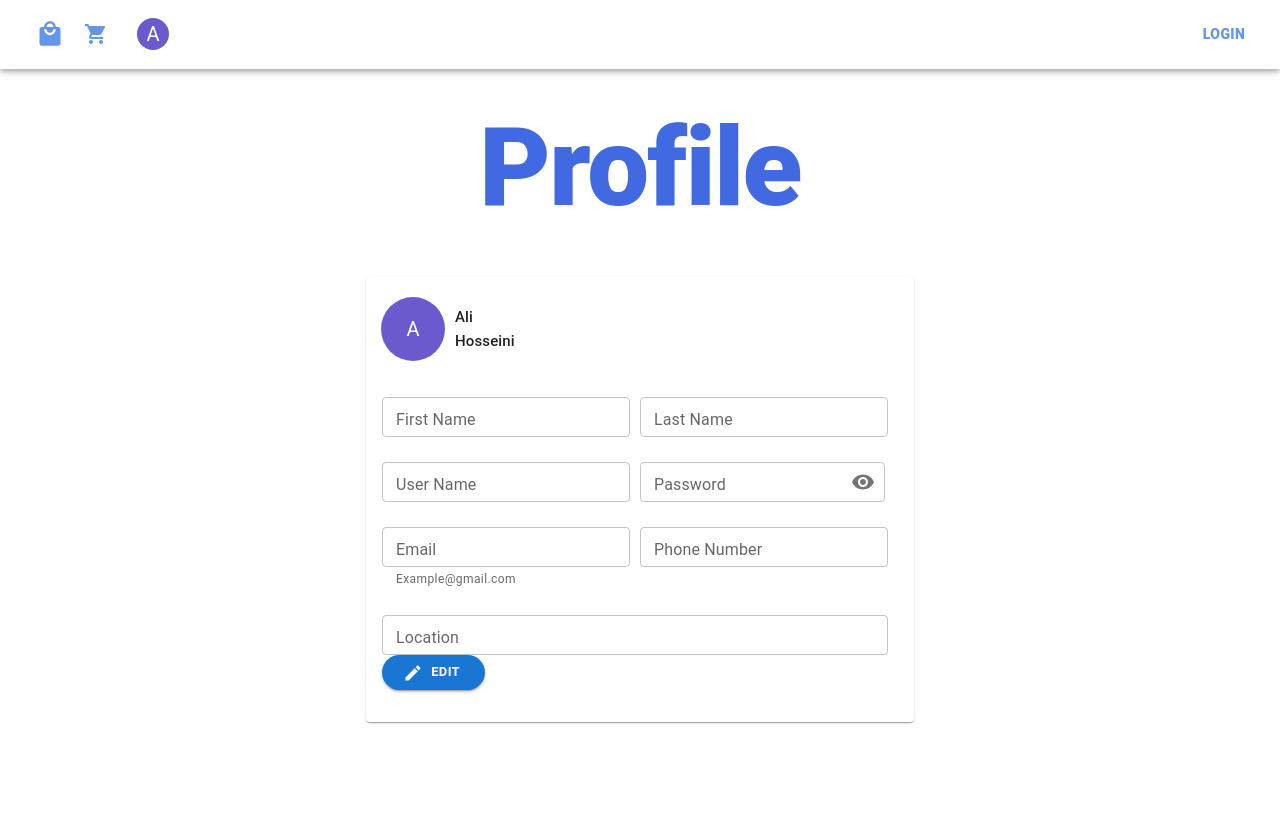
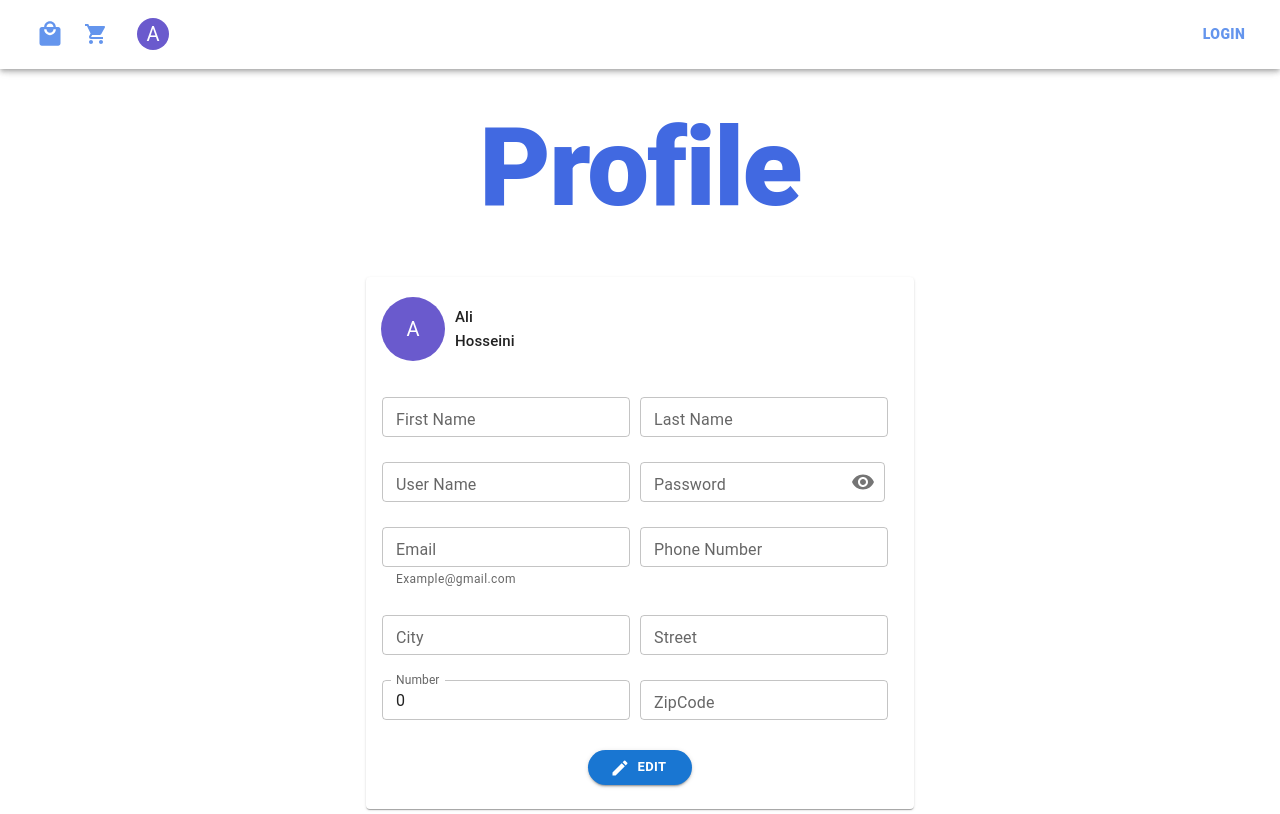
Before and after one commit to ali-fadaei23/iShop, a React (Create React App) app: page /profile in a window 1280 px wide. Built offline with nearby package versions, Linux system fonts and the light colour scheme; no server answers.

Commit message:
Clean code

```diff
--- a/src/App.jsx
+++ b/src/App.jsx
@@ -5,7 +5,7 @@ import Home from "./components/main/Home";
 import Navbar from "./components/navbar/Navbar";
 import Category from "./components/category/category-pages/Category";
 import Cart from "./components/cart/Cart";
-import { CartProvider } from "./shared/context/CartContext";
+import { ContextProvider } from "./shared/context/Context";
 import Wishlist from "./components/wishlist/Wishlist";
 import SingleProduct from "./components/single-product/SingleProduct";
 import Profile from "./components/navbar/profile/profile-page/Profile";
@@ -24,7 +24,7 @@ const App = () => {
 
   return (
     <Router>
-      <CartProvider>
+      <ContextProvider>
         <Navbar handleOpenCart={handleOpen} />
         <>
           <Cart openDrawerOrder={open} handleCloseCart={handleClose} />
@@ -62,7 +62,7 @@ const App = () => {
             <Route path="wishlist" element={<Wishlist />} />
           </Routes>
         </>
-      </CartProvider>
+      </ContextProvider>
     </Router>
   );
 };
--- a/src/components/cart/Cart.jsx
+++ b/src/components/cart/Cart.jsx
@@ -16,11 +16,11 @@ import {
 } from "@mui/material";
 // import AddIcon from "@mui/icons-material/Add";
 // import RemoveIcon from "@mui/icons-material/Remove";
-import { CartContext } from "../../shared/context/CartContext";
+import { Context } from "../../shared/context/Context";
 import { useContext } from "react";
 
 const Cart = ({ openDrawerOrder, handleCloseCart }) => {
-  const { cartItems } = useContext(CartContext);
+  const { cartItems } = useContext(Context);
 
   const totalItems = cartItems.reduce((prevItem, currItem) => {
     return prevItem + currItem.num;
@@ -147,7 +147,7 @@ const Cart = ({ openDrawerOrder, handleCloseCart }) => {
                 <div key={index} style={{ margin: "0 15px" }}>
                   <Card className="cart" sx={{ marginBottom: 20, width: 300 }}>
                     <CardMedia
-                    className="img-cart"
+                      className="img-cart"
                       component="img"
                       alt="green iguana"
                       sx={{ width: 200 }}
--- a/src/components/navbar/Navbar.jsx
+++ b/src/components/navbar/Navbar.jsx
@@ -18,7 +18,7 @@ import ShoppingCartIcon from "@mui/icons-material/ShoppingCart";
 // import AccountBoxIcon from "@mui/icons-material/AccountBox";
 import CategoryList from "../category/category-list/CategoryList";
 import { useEffect, useContext } from "react";
-import { CartContext } from "../../shared/context/CartContext";
+import { Context } from "../../shared/context/Context";
 import { Link } from "react-router-dom";
 import ProfileList from "./profile/profile-list/ProfileList";
 
@@ -67,7 +67,7 @@ const HideOnScroll = ({ children, window }) => {
 };
 
 const Navbar = ({ handleOpenCart }, props) => {
-  const { cartItems, categoryItem, setCategoryItem } = useContext(CartContext);
+  const { cartItems, categoryItem, setCategoryItem } = useContext(Context);
   useEffect(() => {
     const sendRequest = async () => {
       const response = await fetch(
--- a/src/components/navbar/profile/profile-page/Profile.css
+++ b/src/components/navbar/profile/profile-page/Profile.css
@@ -59,3 +59,19 @@
   font-weight: bold;
   font-size: small;
 }
+
+.location-row {
+  display: flex;
+  flex-direction: row;
+  align-items: center;
+  justify-content: center;
+}
+
+.btn-submit {
+  width: 100%;
+  margin-top: 30px;
+  display: flex;
+  flex-direction: column;
+  align-items: center;
+  justify-content: center;
+}
--- a/src/components/navbar/profile/profile-page/Profile.jsx
+++ b/src/components/navbar/profile/profile-page/Profile.jsx
@@ -4,7 +4,6 @@ import {
   Card,
   CardContent,
   Avatar,
-  CardActions,
   Typography,
   IconButton,
   Button,
@@ -25,7 +24,10 @@ const Profile = () => {
   const [lastName, setLastName] = useState("");
   const [email, setEmail] = useState("");
   const [userName, setUserName] = useState("");
-  const [location, setLocation] = useState("");
+  const [city, setCity] = useState("");
+  const [street, setStreet] = useState("");
+  const [number, setNumber] = useState(0);
+  const [zipCode, setZipCode] = useState("");
 
   const handleClickShowPassword = () => setShowPassword((show) => !show);
   const handleMouseDownPassword = (event) => {
@@ -56,20 +58,37 @@ const Profile = () => {
     setEmail(e.target.value);
   };
 
-  const handleLocation = (e) => {
-    setLocation(e.target.value);
+  const handleCity = (e) => {
+    setCity(e.target.value);
+  };
+  const handleStreet = (e) => {
+    setStreet(e.target.value);
+  };
+  const handleNumber = (e) => {
+    setNumber(e.target.value);
+  };
+  const handleZipCode = (e) => {
+    setZipCode(e.target.value);
   };
 
   const handleSubmit = (event) => {
     event.preventDefault();
     console.log({
+      id: 1,
+      email: email,
+      username: userName,
+      password: password,
+      phone: phoneNumber,
+      name: {
         firstname: firstName,
         lastname: lastName,
-      phone: phoneNumber,
-      password: password,
-      username: userName,
-      location: location,
-      email: email,
+      },
+      address: {
+        city: city,
+        street: street,
+        number: number,
+        zipcode: zipCode,
+      },
     });
   };
 
@@ -230,24 +249,80 @@ const Profile = () => {
                 </FormControl>
               </div>
               <div className="location">
+                <div className="location-row">
                   <FormControl sx={{ width: "100%", marginTop: "25px" }}>
-                  <InputLabel htmlFor="outlined-adornment-location">
-                    Location
+                    <InputLabel htmlFor="outlined-adornment-city">
+                      City
                     </InputLabel>
                     <OutlinedInput
                       // startAdornment={
 
                       // }
-                    value={location}
-                    onChange={handleLocation}
-                    id="outlined-adornment-location"
+                      value={city}
+                      onChange={handleCity}
+                      id="outlined-adornment-city"
                       type="text"
                       size="small"
-                    label="Location"
+                      label="city"
+                      color="secondary"
+                    />
+                  </FormControl>
+                  <FormControl sx={{ width: "100%", marginTop: "25px" }}>
+                    <InputLabel htmlFor="outlined-adornment-street">
+                      Street
+                    </InputLabel>
+                    <OutlinedInput
+                      // startAdornment={
+
+                      // }
+                      value={street}
+                      onChange={handleStreet}
+                      id="outlined-adornment-street"
+                      type="text"
+                      size="small"
+                      label="Street"
                       color="secondary"
                     />
                   </FormControl>
                 </div>
+                <div className="location-row">
+                  <FormControl sx={{ width: "100%", marginTop: "25px" }}>
+                    <InputLabel htmlFor="outlined-adornment-number">
+                      Number
+                    </InputLabel>
+                    <OutlinedInput
+                      // startAdornment={
+
+                      // }
+                      value={number}
+                      onChange={handleNumber}
+                      id="outlined-adornment-number"
+                      type="number"
+                      size="small"
+                      label="Number"
+                      color="secondary"
+                    />
+                  </FormControl>
+                  <FormControl sx={{ width: "100%", marginTop: "25px" }}>
+                    <InputLabel htmlFor="outlined-adornment-zip-code">
+                      ZipCode
+                    </InputLabel>
+                    <OutlinedInput
+                      // startAdornment={
+
+                      // }
+                      value={zipCode}
+                      onChange={handleZipCode}
+                      id="outlined-adornment-zip-code"
+                      type="text"
+                      size="small"
+                      label="Zip Code"
+                      color="secondary"
+                    />
+                  </FormControl>
+                </div>
+              </div>
+              <div className="btn-submit">
                 <Button
                   type="submit"
                   className="btn-update"
@@ -256,9 +331,9 @@ const Profile = () => {
                 >
                   Edit
                 </Button>
+              </div>
             </form>
           </CardContent>
-          <CardActions></CardActions>
         </Card>
       </div>
     </>
--- a/src/components/product-item/ProductItem.jsx
+++ b/src/components/product-item/ProductItem.jsx
@@ -1,6 +1,6 @@
 import { useContext, useState } from "react";
 import "./ProductItem.css";
-import { CartContext } from "../../shared/context/CartContext";
+import { Context } from "../../shared/context/Context";
 import {
   Card,
   CardMedia,
@@ -15,7 +15,7 @@ import TurnedInIcon from "@mui/icons-material/TurnedIn";
 import { Link } from "react-router-dom";
 
 const ProductItem = ({ product }) => {
-  const { setWishlist } = useContext(CartContext);
+  const { setWishlist } = useContext(Context);
   const [show, setShow] = useState(false);
 
   // Wishlist
--- a/src/components/single-product/SingleProduct.jsx
+++ b/src/components/single-product/SingleProduct.jsx
@@ -1,7 +1,7 @@
 import { useContext, useState, useEffect } from "react";
 import { useParams } from "react-router-dom";
 import "./SingleProduct.css";
-import { CartContext } from "../../shared/context/CartContext";
+import {  Context } from "../../shared/context/Context";
 import {
   ButtonGroup,
   Card,
@@ -41,7 +41,7 @@ const SingleProduct = () => {
   const [open, setOpen] = useState(true);
   const [error, setError] = useState(false);
   const { enqueueSnackbar } = useSnackbar();
-  const { cartItems, setCartItems, setWishlist } = useContext(CartContext);
+  const { cartItems, setCartItems, setWishlist } = useContext(Context);
   const [singleProduct, setSingleProduct] = useState({});
   const [size, setSize] = useState("");
   let { productId } = useParams();
--- a/src/components/wishlist/Wishlist.jsx
+++ b/src/components/wishlist/Wishlist.jsx
@@ -12,13 +12,13 @@ import {
 // import TurnedInIcon from "@mui/icons-material/TurnedIn";
 // import RemoveIcon from "@mui/icons-material/Remove";
 import "./Wishlist.css";
-import { CartContext } from "../../shared/context/CartContext";
+import { Context } from "../../shared/context/Context";
 import { useContext } from "react";
 import ProductItem from "../product-item/ProductItem";
 import EmptyWishlist from "../../assets/img/empty-wishlist.png";
 
 const Wishlist = () => {
-  const { wishlist } = useContext(CartContext);
+  const { wishlist } = useContext(Context);
   return (
     <>
       <div>
--- a/src/shared/context/CartContext.js
+++ /dev/null
@@ -1,15 +0,0 @@
-import React, { createContext, useState } from "react";
-
-
-export const CartContext = createContext()
-
-export const CartProvider = ({ children }) => {
-    const [categoryItem, setCategoryItem] = useState([]);
-    const [cartItems, setCartItems] = useState([])
-    const [wishlist, setWishlist] = useState([])
-
-
-    return <CartContext.Provider value={{ cartItems, setCartItems, wishlist, setWishlist, categoryItem, setCategoryItem }}>
-        {children}
-    </CartContext.Provider>
-}
--- /dev/null
+++ b/src/shared/context/Context.js
@@ -0,0 +1,15 @@
+import React, { createContext, useState } from "react";
+
+
+export const Context = createContext()
+
+export const ContextProvider = ({ children }) => {
+    const [categoryItem, setCategoryItem] = useState([]);
+    const [cartItems, setCartItems] = useState([])
+    const [wishlist, setWishlist] = useState([])
+
+
+    return <Context.Provider value={{ cartItems, setCartItems, wishlist, setWishlist, categoryItem, setCategoryItem }}>
+        {children}
+    </Context.Provider>
+}
```
Lines whose indentation alone changed are shown as unchanged.
